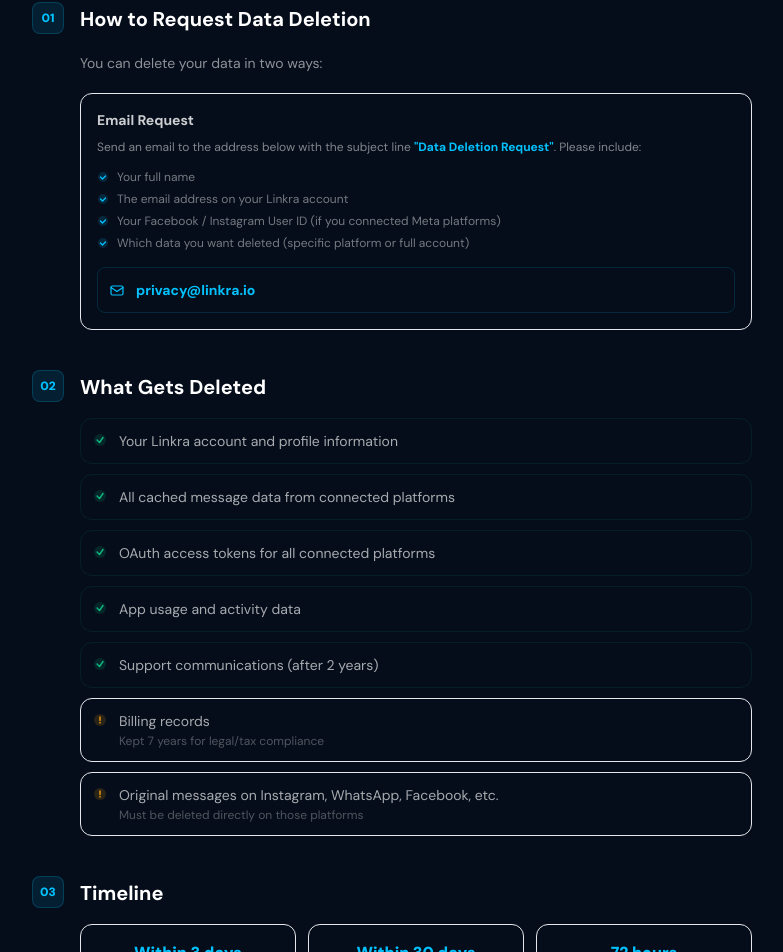
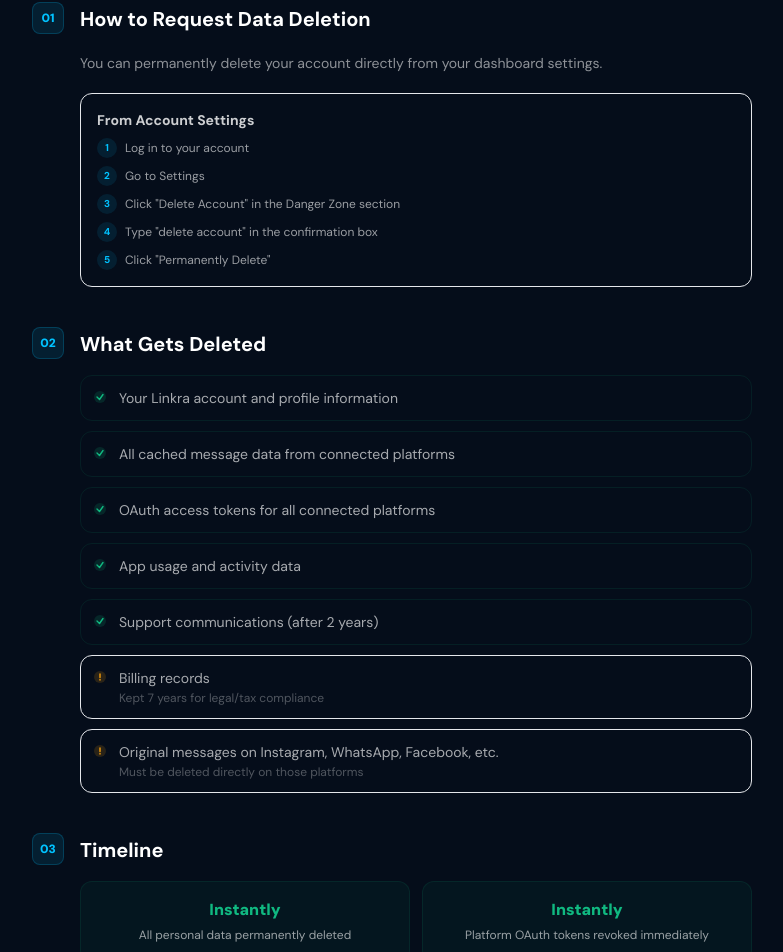
Before and after one commit to turab577/Linkra, a Next.js app: page /data-deletion in a window 1280 px wide. Shown: the part 506-1458 px from the top of the page, without its empty margins (248-1031 px from the left). Built offline with nearby package versions, Linux system fonts and the light colour scheme.

Commit message:
feat: implement data deletion request page and create user profile dashboard section

```diff
--- a/app/dashboard/profile/page.tsx
+++ b/app/dashboard/profile/page.tsx
@@ -28,7 +28,7 @@
 
   const isChanged = useMemo(() =>
     name.trim() !== initial.name.trim() || image.trim() !== initial.image.trim()
-  , [name, image, initial])
+    , [name, image, initial])
 
   const readFile = (file: File) => {
     if (file.size > 5 * 1024 * 1024) { setError('File too large. Max 5MB.'); return }
@@ -54,8 +54,8 @@
         if (updated?.id) {
           setProfile(updated); setName(updated.name || ''); setImage(updated.image || '')
           setInitial({ name: updated.name || '', image: updated.image || '' })
-          try { router.refresh() } catch {}
-          try { window.dispatchEvent(new CustomEvent('profile:update', { detail: updated })) } catch {}
+          try { router.refresh() } catch { }
+          try { window.dispatchEvent(new CustomEvent('profile:update', { detail: updated })) } catch { }
         }
         setTimeout(() => setSuccess(''), 3000)
       }
--- a/app/data-deletion/components/Deletion.tsx
+++ b/app/data-deletion/components/Deletion.tsx
@@ -94,41 +94,23 @@
             <h2 className="text-white text-xl font-bold leading-snug pt-1">How to Request Data Deletion</h2>
           </div>
           <div className="ml-12 text-white/55 text-sm leading-[1.9] space-y-4">
-            <p>You can delete your data in two ways:</p>
+            <p>You can permanently delete your account directly from your dashboard settings.</p>
 
-            {/* Option A */}
-
-            {/* Option B */}
-            <div className="p-4 rounded-xl border border-white/8 bg-white/2">
-              <p className="text-white/80 font-bold text-sm mb-2">Email Request</p>
-              <p className="text-white/50 text-xs leading-relaxed mb-3">
-                Send an email to the address below with the subject line <span className="text-[#00C2FF] font-semibold">"Data Deletion Request"</span>.
-                Please include:
-              </p>
-              <div className="space-y-1.5">
+            <div className="p-4 rounded-xl border border-white/8 bg-white/2 mb-4">
+              <p className="text-white/80 font-bold text-sm mb-2">From Account Settings</p>
+              <div className="space-y-2">
                 {[
-                  'Your full name',
-                  'The email address on your Linkra account',
-                  'Your Facebook / Instagram User ID (if you connected Meta platforms)',
-                  'Which data you want deleted (specific platform or full account)',
+                  'Log in to your account',
+                  'Go to Settings',
+                  'Click "Delete Account" in the Danger Zone section',
+                  'Type "delete account" in the confirmation box',
+                  'Click "Permanently Delete"',
                 ].map((item, i) => (
                   <div key={i} className="flex items-start gap-2">
-                    <svg className="mt-0.5 shrink-0" width="12" height="12" viewBox="0 0 12 12" fill="none">
-                      <circle cx="6" cy="6" r="5" fill="#00C2FF" opacity="0.15"/>
-                      <path d="M3.5 6l2 2 3-3" stroke="#00C2FF" strokeWidth="1.3" strokeLinecap="round" strokeLinejoin="round"/>
-                    </svg>
-                    <span className="text-white/45 text-xs">{item}</span>
+                    <span className="shrink-0 w-5 h-5 rounded-full bg-[#00C2FF]/10 text-[#00C2FF] flex items-center justify-center text-[10px] font-bold">{i + 1}</span>
+                    <span className="text-white/60 text-xs pt-0.5">{item}</span>
                   </div>
                 ))}
-              </div>
-              <div className="mt-4 p-3 rounded-lg bg-[#00C2FF]/8 border border-[#00C2FF]/15 flex items-center gap-3">
-                <svg width="14" height="14" viewBox="0 0 14 14" fill="none">
-                  <rect x="1" y="3" width="12" height="9" rx="1.5" stroke="#00C2FF" strokeWidth="1.2"/>
-                  <path d="M1 4.5l6 4 6-4" stroke="#00C2FF" strokeWidth="1.2" strokeLinecap="round"/>
-                </svg>
-                <a href="mailto:privacy@linkra.io" className="text-[#00C2FF] text-sm font-bold hover:underline">
-                  privacy@linkra.io
-                </a>
               </div>
             </div>
           </div>
@@ -180,15 +162,14 @@
             <h2 className="text-white text-xl font-bold leading-snug pt-1">Timeline</h2>
           </div>
           <div className="ml-12 space-y-3 text-white/55 text-sm leading-[1.9]">
-            <div className="grid grid-cols-1 sm:grid-cols-3 gap-3">
+            <div className="grid grid-cols-1 sm:grid-cols-2 gap-3">
               {[
-                { time: 'Within 3 days', desc: 'We confirm your request via email' },
-                { time: 'Within 30 days', desc: 'All personal data permanently deleted' },
-                { time: '72 hours', desc: 'Platform OAuth tokens revoked immediately after disconnection' },
+                { time: 'Instantly', desc: 'All personal data permanently deleted' },
+                { time: 'Instantly', desc: 'Platform OAuth tokens revoked immediately' },
               ].map((t) => (
-                <div key={t.time} className="p-4 rounded-xl border border-white/6 bg-white/2 text-center">
-                  <p className="text-[#00C2FF] font-black text-base mb-1">{t.time}</p>
-                  <p className="text-white/40 text-xs leading-relaxed">{t.desc}</p>
+                <div key={t.time + t.desc} className="p-4 rounded-xl border border-emerald-500/10 bg-emerald-500/5 text-center">
+                  <p className="text-[#10B981] font-black text-base mb-1">{t.time}</p>
+                  <p className="text-white/60 text-xs leading-relaxed">{t.desc}</p>
                 </div>
               ))}
             </div>
```
